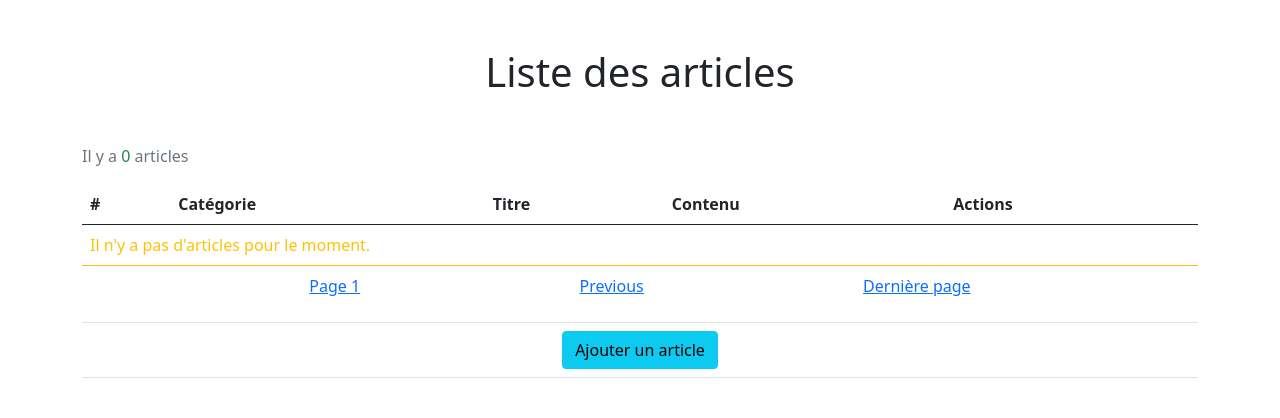
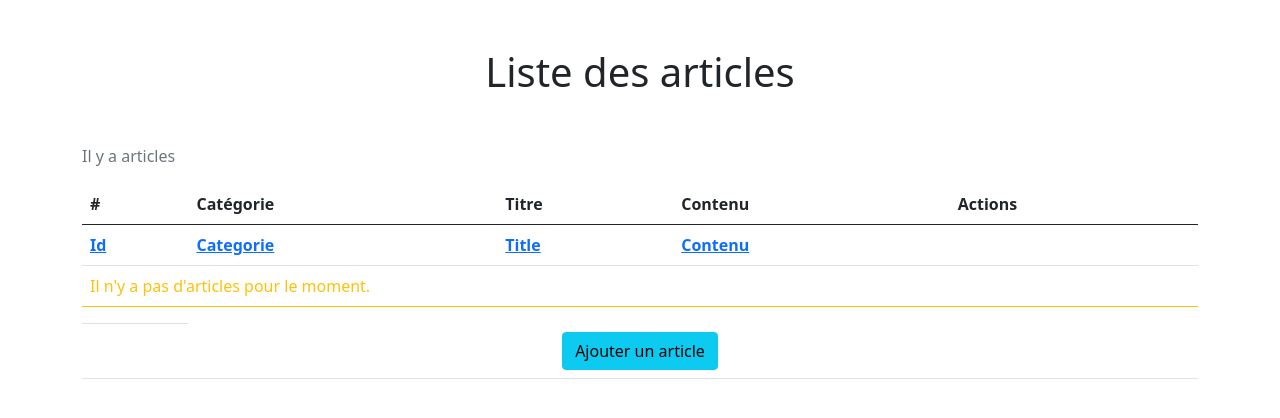
Before and after one commit to alexgaill/dwwm21-symfony, a Symfony app: template templates/post/index.html.twig in a window 1280 px wide. Shown: the part 56-474 px from the top of the page. Run offline with Twig, Linux system fonts and the light colour scheme; the template is opened without the code that fills it, so the values that code supplies are empty; some libraries are stand-ins or nearby versions.

Commit message:
pagination paginator

```diff
--- a/composer.json
+++ b/composer.json
@@ -11,6 +11,7 @@
         "doctrine/doctrine-bundle": "^2.6",
         "doctrine/doctrine-migrations-bundle": "^3.2",
         "doctrine/orm": "^2.12",
+        "knplabs/knp-paginator-bundle": "^5.8",
         "phpdocumentor/reflection-docblock": "^5.3",
         "phpstan/phpdoc-parser": "^1.5",
         "sensio/framework-extra-bundle": "^6.1",
--- a/config/bundles.php
+++ b/config/bundles.php
@@ -14,4 +14,5 @@ return [
     Symfony\Bundle\MakerBundle\MakerBundle::class => ['dev' => true],
     Sensio\Bundle\FrameworkExtraBundle\SensioFrameworkExtraBundle::class => ['all' => true],
     Doctrine\Bundle\FixturesBundle\DoctrineFixturesBundle::class => ['dev' => true, 'test' => true],
+    Knp\Bundle\PaginatorBundle\KnpPaginatorBundle::class => ['all' => true],
 ];
--- a/templates/post/index.html.twig
+++ b/templates/post/index.html.twig
@@ -2,15 +2,16 @@
 
 {% block body %}
 	{#
-	        dump() permet de débugguer
-	        et d'afficher les informations contenues dans une variable.
-	        Cette fonction correspond au var_dump() de php en plus joli.
-	     #}
+				        dump() permet de débugguer
+				        et d'afficher les informations contenues dans une variable.
+				        Cette fonction correspond au var_dump() de php en plus joli.
+				     #}
 	{# {{ dump(categoriesList) }} #}
 		<div class="text-center"> <h1 class="my-5">Liste des articles</h1>
 
 		<p class="text-start text-secondary">Il y a
-			<span class="text-success">{{ postsList|length }}</span>
+			{# <span class="text-success">{{ postsList|length }}</span> #}
+			{{ postsList.getTotalItemCount }}
 			articles</p>
 		<table class="table table-stripped table-hover text-start">
 			<thead>
@@ -23,6 +24,20 @@
 				</tr>
 			</thead>
 			<tbody>
+				<tr>
+					{# sorting of properties based on query components #}
+					<th>{{ knp_pagination_sortable(postsList, 'Id', 'p.id') }}</th>
+					<th {% if postsList.isSorted('p.category.id') %} class="sorted" {% endif %}>
+						{{ knp_pagination_sortable(postsList, 'Categorie', 'p.category.id') }}
+					</th>
+					<th {% if postsList.isSorted('p.title') %} class="sorted" {% endif %}>
+						{{ knp_pagination_sortable(postsList, 'Title', 'p.title') }}
+					</th>
+					<th {% if postsList.isSorted('p.content') %} class="sorted" {% endif %}>
+						{{ knp_pagination_sortable(postsList, 'Contenu', 'p.content') }}
+					</th>
+					<th></th>
+				</tr>
 				{% if postsList %}
 					{% for post in postsList %}
 						<tr>
@@ -45,19 +60,34 @@
 			</tbody>
 			<tfoot>
 				<tr>
-					<td colspan="5">
-                    <div class="d-flex justify-content-evenly">
-							<p><a href="{{ path('app_post', {offset: 0}) }}">Page 1</a></p>
-						{% if previous >= 0 %}
-							<p><a href="{{ path('app_post', { offset: previous }) }}">Previous</a></p>
-						{% endif %}
-						{% if next < postsList|length %}
-							<p><a href="{{ path('app_post', { offset: next }) }}">Next</a></p>
-						{% endif %}
-							<p><a href="{{ path('app_post', { offset: (postsList|length) - postQty }) }}">Dernière page</a></p>
-                    </div>
+					<td>
+						<div class="navigation">
+							{{ knp_pagination_render(postsList) }}
+						</div>
 					</td>
 				</tr>
+				{# <tr>
+                    <td colspan="5">
+                        <div class="d-flex justify-content-evenly">
+                            <p>
+                                <a href="{{ path('app_post', {offset: 0}) }}">Page 1</a>
+                            </p>
+                            {% if previous >= 0 %}
+                                <p>
+                                    <a href="{{ path('app_post', { offset: previous }) }}">Previous</a>
+                                </p>
+                            {% endif %}
+                            {% if next < postsList|length %}
+                                <p>
+                                    <a href="{{ path('app_post', { offset: next }) }}">Next</a>
+                                </p>
+                            {% endif %}
+                            <p>
+                                <a href="{{ path('app_post', { offset: (postsList|length) - postQty }) }}">Dernière page</a>
+                            </p>
+                        </div>
+                    </td>
+                </tr> #}
 				<tr>
 					<td colspan="5" class="text-center">
 						<a href="{{ path('app_add_post')}}">
```
Also changed, not shown: src/Controller/PostController.php (+17 -10 lines), README.md, 3 other files.
